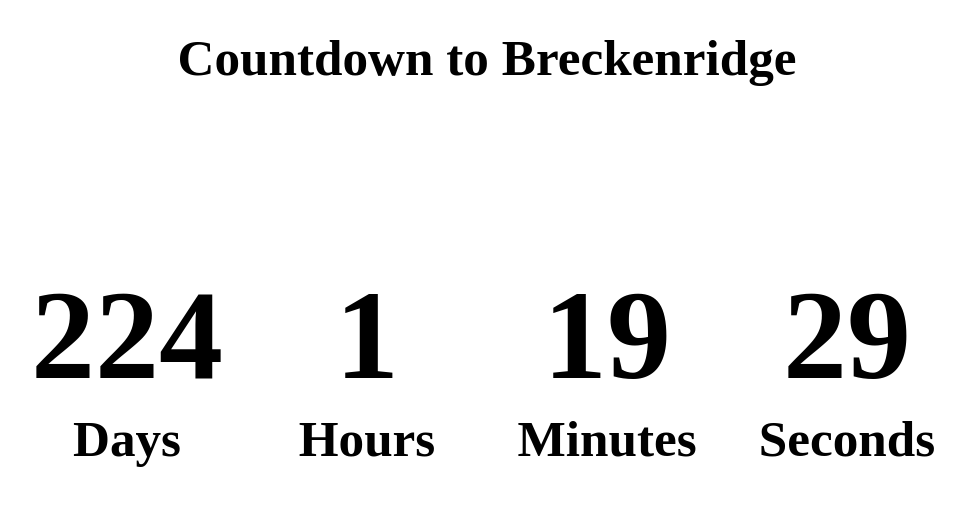
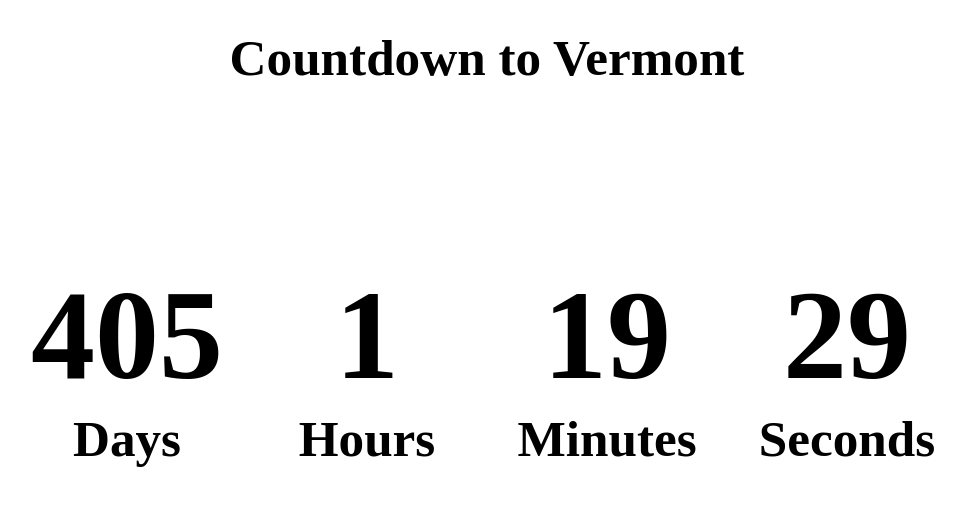
Before and after one commit to mykeld74/Countdown, a SvelteKit app: page / in a window 1280 px wide. Shown: the top 506 px of the page, without its empty margins (153-1118 px from the left). Built offline with nearby package versions, Linux system fonts and the light colour scheme.

Commit message:
update countdown

```diff
--- a/src/routes/+page.svelte
+++ b/src/routes/+page.svelte
@@ -8,7 +8,7 @@
 	let minutesLeft;
 	let secondsLeft;
 
-	const endTime = new Date('2025-04-30T15:00:00').getTime();
+	const endTime = new Date('2025-10-28T15:00:00').getTime();
 
 	const countdown = () => {
 		timeLeft = Math.floor((endTime - Date.now()) / 1000);
@@ -27,7 +27,7 @@
 </script>
 
 <div class="countdown-container">
-	<div class="title-container"><h1 class="countdown-title">Countdown to Breckenridge</h1></div>
+	<div class="title-container"><h1 class="countdown-title">Countdown to Vermont</h1></div>
 	{#if timeLeft > 0}
 		<div class="countdown">
 			<div class={daysLeft === 0 ? 'countdown-item zero' : 'countdown-item'}>
```
